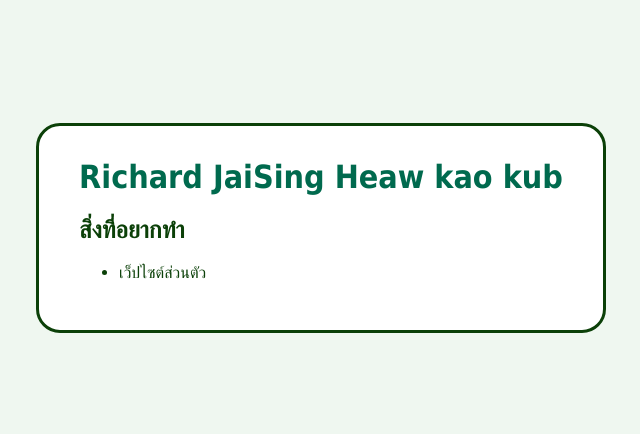
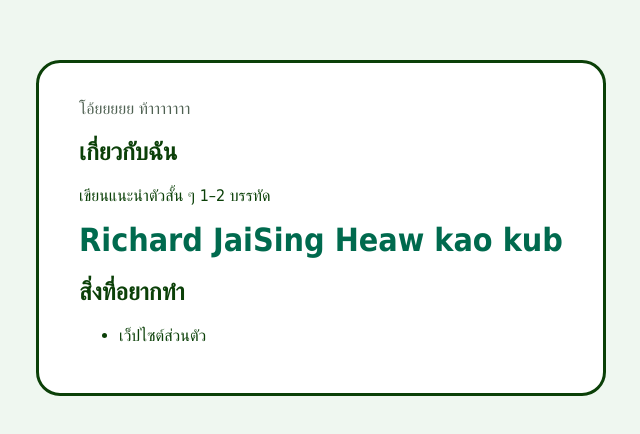
Before and after one commit to RIchardIDE/my-profile, a plain HTML site: page my-profile/index.html in a window 1280 px wide. Shown: the part 172-606 px from the top of the page, without its empty margins (319-959 px from the left). Drawn offline with Linux system fonts and the light colour scheme.

Commit message:
Update new tagline

```diff
--- a/my-profile/index.html
+++ b/my-profile/index.html
@@ -6,10 +6,16 @@
     <meta name="viewport" content="width=device-width, initial-scale=1.0">
     <link rel="stylesheet" href="style.css">
     <title>Document</title>
+
 </head>
 
 <body>
     <main class="card">
+        <p class="tagline">โอ้ยยยยย ท้าาาาาาา</p>
+
+        <h2>เกี่ยวกับฉัน</h2>
+        <p>เขียนแนะนำตัวสั้น ๆ 1–2 บรรทัด</p>
+
         <h1>Richard JaiSing Heaw kao kub</h1>
         <h2>สิ่งที่อยากทำ</h2>
         <ul>
```
